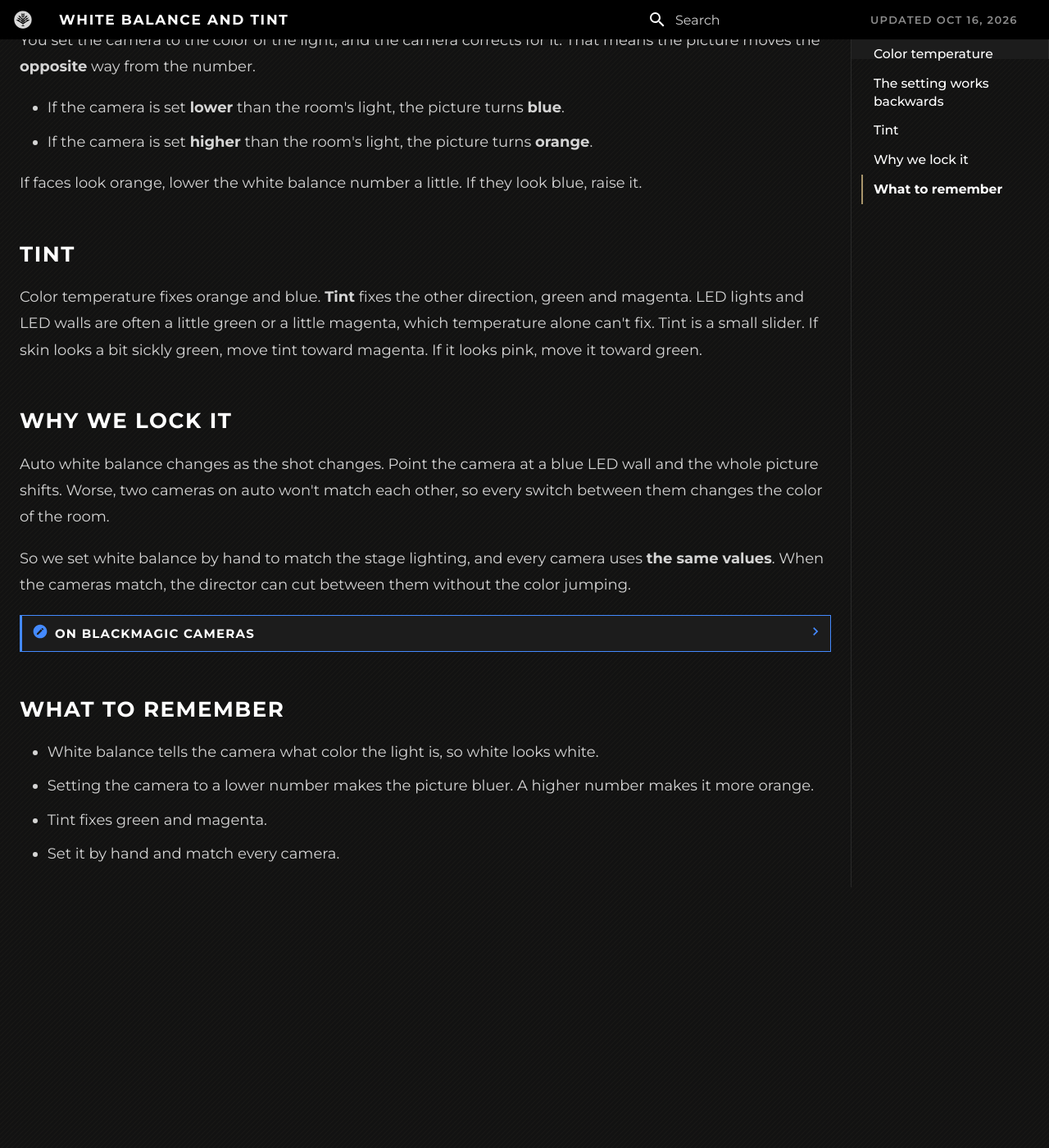
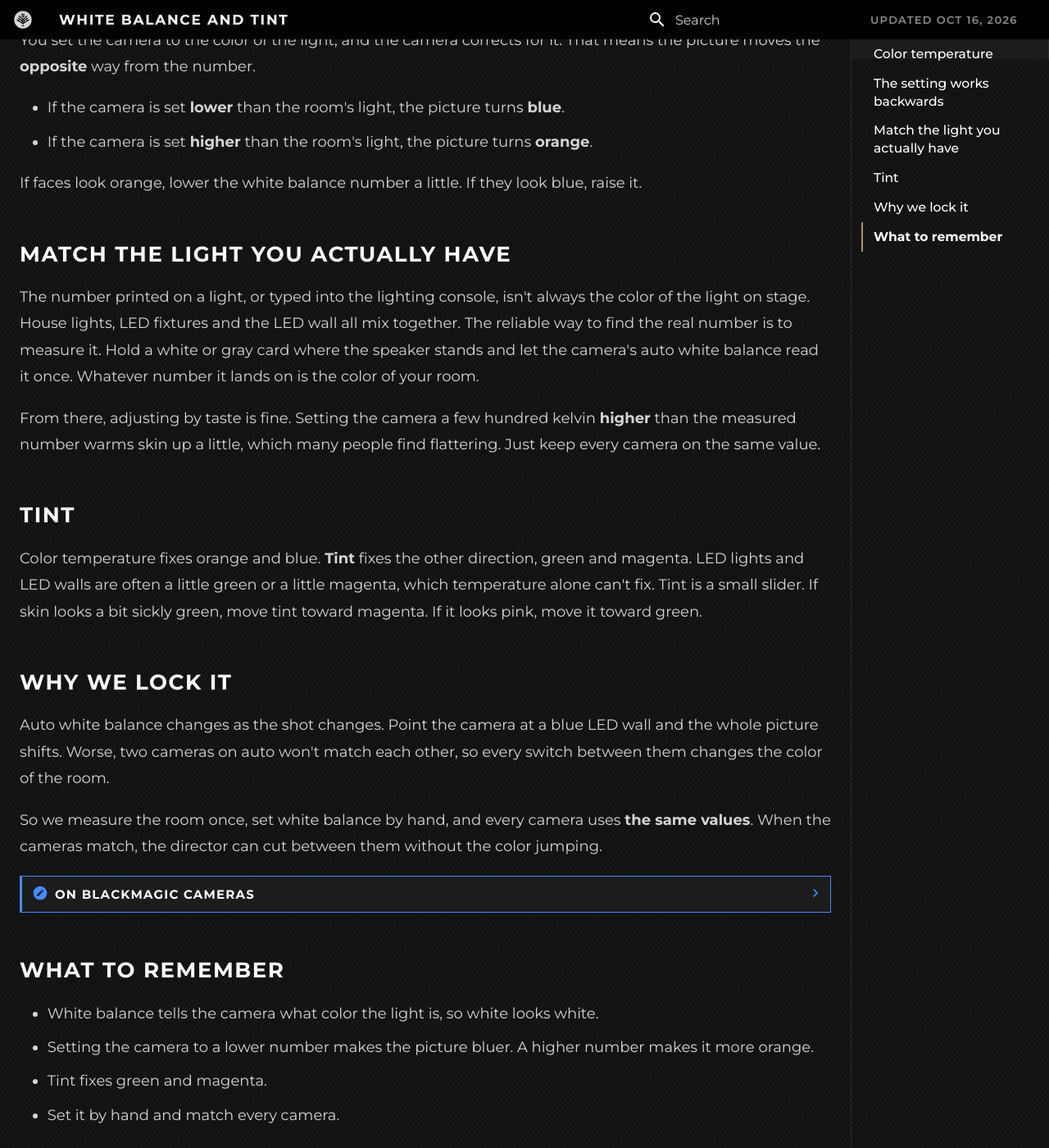
Before and after one commit to The-Garden-Church/playbook-livestream, an MkDocs documentation site: the page built from docs/training/camera-basics/white-balance.md, in a window 1280 px wide and 1400 px high, scrolled down 812 px. Shown: the whole window at 82% size. Built offline with MkDocs 1.6.1 and Material for MkDocs 9.7.7, drawn with Linux system fonts in a browser that asks for light colours; before the commit the page ends 1894 px from its top, so only the background shows below that.

Commit message:
docs: explain measuring white balance instead of trusting fixture labels
Co-Authored-By: Claude Opus 5.5 <noreply@anthropic.com>
Claude-Session: https://claude.ai/code/session_01N4DpSDhtq9YJ8qYr1fYzDN

```diff
--- a/docs/training/camera-basics/white-balance.md
+++ b/docs/training/camera-basics/white-balance.md
@@ -24,6 +24,12 @@ You set the camera to the color of the light, and the camera corrects for it. Th
 
 If faces look orange, lower the white balance number a little. If they look blue, raise it.
 
+## Match the light you actually have
+
+The number printed on a light, or typed into the lighting console, isn't always the color of the light on stage. House lights, LED fixtures and the LED wall all mix together. The reliable way to find the real number is to measure it. Hold a white or gray card where the speaker stands and let the camera's auto white balance read it once. Whatever number it lands on is the color of your room.
+
+From there, adjusting by taste is fine. Setting the camera a few hundred kelvin **higher** than the measured number warms skin up a little, which many people find flattering. Just keep every camera on the same value.
+
 ## Tint
 
 Color temperature fixes orange and blue. **Tint** fixes the other direction, green and magenta. LED lights and LED walls are often a little green or a little magenta, which temperature alone can't fix. Tint is a small slider. If skin looks a bit sickly green, move tint toward magenta. If it looks pink, move it toward green.
@@ -32,7 +38,7 @@ Color temperature fixes orange and blue. **Tint** fixes the other direction, gre
 
 Auto white balance changes as the shot changes. Point the camera at a blue LED wall and the whole picture shifts. Worse, two cameras on auto won't match each other, so every switch between them changes the color of the room.
 
-So we set white balance by hand to match the stage lighting, and every camera uses **the same values**. When the cameras match, the director can cut between them without the color jumping.
+So we measure the room once, set white balance by hand, and every camera uses **the same values**. When the cameras match, the director can cut between them without the color jumping.
 
 ??? note "On Blackmagic cameras"
     Tap the white balance value on the touchscreen to set temperature and tint. You can also hold a white or gray card in the light and use the auto white balance button once to measure it, then leave it alone. Write down the result so every camera can match it.
```
